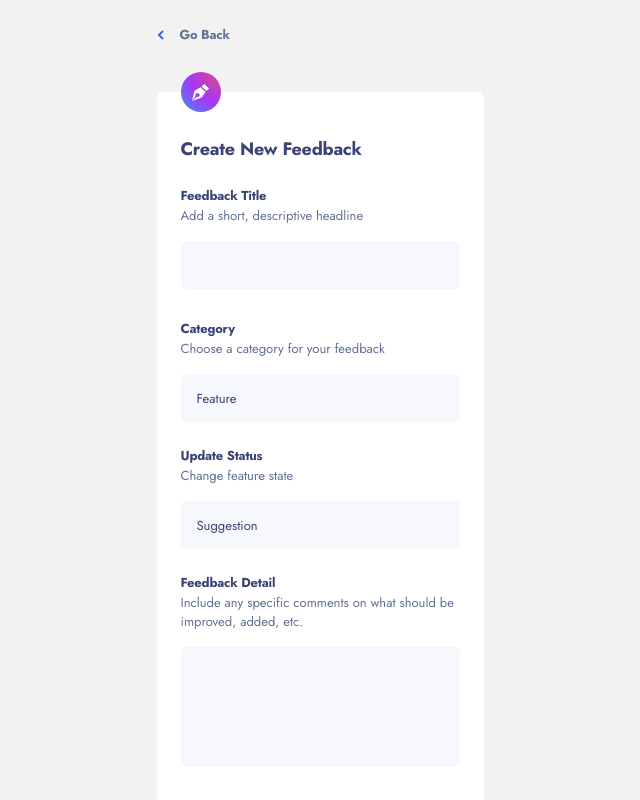
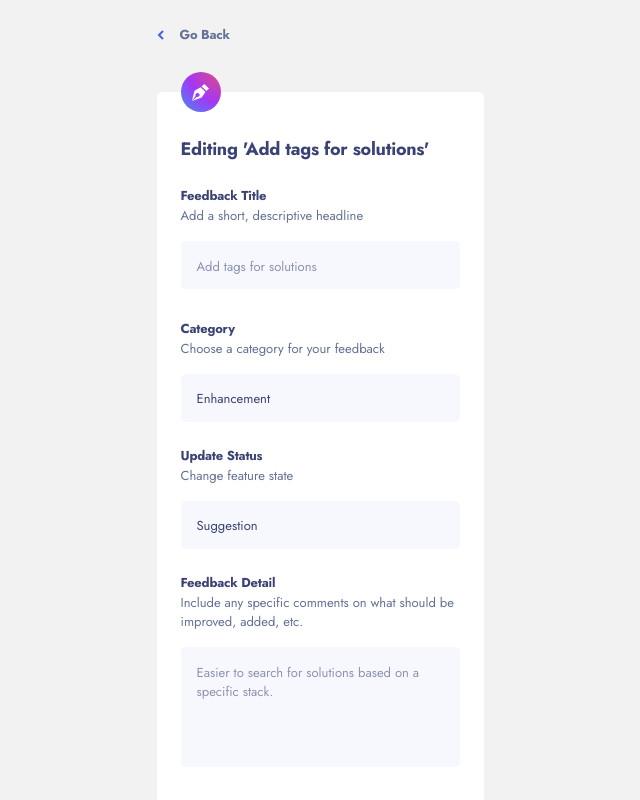
Before and after one commit to gcarter89/product-feedback-app, a React (Create React App) app: page /feedback/1/edit in a window 1280 px wide. Shown: the top 800 px of the page, without its empty margins (320-960 px from the left). Built offline with nearby package versions, Linux system fonts and the light colour scheme; some icons are missing.

Commit message:
added click functions with navigate

```diff
--- a/src/App.js
+++ b/src/App.js
@@ -9,6 +9,7 @@ import Suggestions from './layouts/Suggestions/Suggestions.js';
 import Roadmap from './layouts/Roadmap/Roadmap.js'
 
 function App() {
+    console.log('app refreshed');
 
     const statusArray = [['Planned', jsonData.productRequests.filter(elem => elem.status === 'planned').length, 'Ideas prioritized for research'], ['In-Progress', jsonData.productRequests.filter(elem => elem.status === 'in-progress').length, 'Currently in Development'], ['Live', jsonData.productRequests.filter(elem => elem.status === 'live').length, 'Released features']];
 
--- a/src/layouts/EditFeedback/EditFeedback.js
+++ b/src/layouts/EditFeedback/EditFeedback.js
@@ -1,6 +1,6 @@
 import EditFeedbackHeader from "./_subcomponents/EditFeedbackHeader.js"
 import EditFeedbackMain from "./_subcomponents/EditFeedbackMain"
-import {useParams} from 'react-router-dom'
+import {useParams, useNavigate} from 'react-router-dom'
 
 
 export default function EditFeedback({data}) {
@@ -8,6 +8,7 @@ export default function EditFeedback({data}) {
     const { id } = useParams();
 
     let selectedFeedback;
+    const navigate = useNavigate()
 
     data.forEach(elem => {
         if (elem.id !== parseInt(id)) {
@@ -17,11 +18,10 @@ export default function EditFeedback({data}) {
 
     });
 
-    console.log(selectedFeedback)
-
     function handleBackClick(e) {
+        e.preventDefault();
         console.log('clicked!')
-        return
+        navigate('/');
     }
     return (
         <>
--- a/src/layouts/EditFeedback/_subcomponents/EditFeedbackCard.js
+++ b/src/layouts/EditFeedback/_subcomponents/EditFeedbackCard.js
@@ -3,15 +3,18 @@ import {ReactComponent as EditFeedbackIcon} from '../../../assets/shared/icon-ed
 import EditFeedbackDropdown from './EditFeedbackDropdown.js';
 import { useState } from 'react';
 
-export default function EditFeedbackCard() {
+export default function EditFeedbackCard({selectedFeedback}) {
+
 
     //placeholder
     const categoryArray = ['Feature', 'UI', 'UX', 'Enhancement', 'Bug'];
-
     const statusArray = ['Suggestion', 'Planned', 'In-Progress', 'Live'];
 
-    const [category, setCategory] = useState(categoryArray[0]);
-    const [status, setStatus] = useState(statusArray[0]);
+    const feedbackCategoryIndex = categoryArray.findIndex(element => element.toLowerCase() === selectedFeedback.category.toLowerCase());
+    const feedbackStatusIndex = statusArray.findIndex(element => element.toLowerCase() === selectedFeedback.status.toLowerCase())
+
+    const [category, setCategory] = useState(categoryArray[feedbackCategoryIndex]);
+    const [status, setStatus] = useState(statusArray[feedbackStatusIndex]);
 
     function handleCategorySelect(event, value, setter) {
         event.preventDefault();
@@ -28,14 +31,14 @@ export default function EditFeedbackCard() {
     return (
         <div className={styles.editFeedbackCard}>
             <div className={styles.editFeedbackCard_editFeedbackIcon}><EditFeedbackIcon /></div>
-            <h3>Create New Feedback</h3>
+            <h3>Editing '{selectedFeedback.title}'</h3>
 
             <div className={styles.editFeedbackCard_grouping}>
                 <div className={styles.editFeedbackCard_headerBody}>
                     <h4>Feedback Title</h4>
                     <p className='_body3'>Add a short, descriptive headline</p>
                 </div>
-                <textarea className={`${styles.editFeedbackCard_input} ${styles.editFeedbackCard_input__title}`} />
+                <textarea className={`${styles.editFeedbackCard_input} ${styles.editFeedbackCard_input__title}`} defaultValue={selectedFeedback.title} />
             </div>
 
             <div className={styles.editFeedbackCard_grouping}>
@@ -59,7 +62,7 @@ export default function EditFeedbackCard() {
                     <h4>Feedback Detail</h4>
                     <p className='_body3'>Include any specific comments on what should be improved, added, etc.</p>
                 </div>
-                <textarea className={`${styles.editFeedbackCard_input} ${styles.editFeedbackCard_input__detail}`} />
+                <textarea className={`${styles.editFeedbackCard_input} ${styles.editFeedbackCard_input__detail}`} defaultValue={selectedFeedback.description} />
             </div>
 
             <div className={styles.editFeedbackCard_buttonContainer}>
--- a/src/layouts/EditFeedback/_subcomponents/EditFeedbackMain.js
+++ b/src/layouts/EditFeedback/_subcomponents/EditFeedbackMain.js
@@ -1,10 +1,10 @@
 import styles from './editfeedbackmain.module.scss';
 import EditFeedbackCard from "./EditFeedbackCard.js"
 
-export default function EditFeedbackMain({data}) {
+export default function EditFeedbackMain({selectedFeedback}) {
     return (
         <main className={styles.editFeedbackMain}>
-            <EditFeedbackCard />
+            <EditFeedbackCard selectedFeedback={selectedFeedback} />
         </main>
     )
 }
--- a/src/layouts/FeedbackDetail/FeedbackDetail.js
+++ b/src/layouts/FeedbackDetail/FeedbackDetail.js
@@ -14,8 +14,6 @@ export default function FeedbackDetail({data}) {
 
     });
 
-    console.log(selectedFeedbackDetail);
-
     return (
         <>
             <FeedbackDetailHeader />
--- a/src/layouts/FeedbackDetail/_subcomponents/FeedbackDetailHeader.js
+++ b/src/layouts/FeedbackDetail/_subcomponents/FeedbackDetailHeader.js
@@ -1,10 +1,14 @@
 import styles from './feedbackdetailheader.module.scss';
 import {ReactComponent as LeftArrow} from '../../../assets/shared/icon-arrow-left.svg';
+import { useNavigate } from 'react-router-dom';
 
 export default function FeedbackDetailHeader() {
 
+    const navigate = useNavigate()
+
     function handle(event) {
-        console.log(event)
+        event.preventDefault();
+        navigate('/')
     }
 
     return (
--- a/src/layouts/Roadmap/_subcomponents/RoadmapHeader.js
+++ b/src/layouts/Roadmap/_subcomponents/RoadmapHeader.js
@@ -2,12 +2,15 @@ import styles from './roadmapheader.module.scss';
 import {ReactComponent as LeftArrow} from '../../../assets/shared/icon-arrow-left.svg';
 import {ReactComponent as PlusIcon} from '../../../assets/shared/icon-plus.svg';
 import RoadmapNav from './RoadmapNav.js';
+import { useNavigate } from 'react-router-dom';
 
 export default function RoadmapHeader({selectedRoadmapStatus, setSelectedRoadmapStatus, statusArray}) {
 
+    const navigate = useNavigate();
+
     function handleBackClick(event) {
         event.preventDefault();
-        console.log('clicked!')
+        navigate('/');
     }
 
 
--- a/src/layouts/Suggestions/_subcomponents/Dashboard.js
+++ b/src/layouts/Suggestions/_subcomponents/Dashboard.js
@@ -1,12 +1,15 @@
 import styles from './dashboard.module.scss';
 import CategoryButton from '../../../components/CategoryButton/CategoryButton.js'
+import { useNavigate } from 'react-router-dom';
 
 export default function Dashboard({featureArray = [], selectedCategory, setSelectedCategory, setDashboardOpen, statusArray = []}) {
 
+    const navigate = useNavigate()
 
     function handleClick(event) {
         event.preventDefault();
         setDashboardOpen(false);
+        navigate('roadmap')
     }
 
     const children = statusArray.map((elem, index) => {
```
Also changed, not shown: 1 other file (tests, documents, lock files or other folders).
